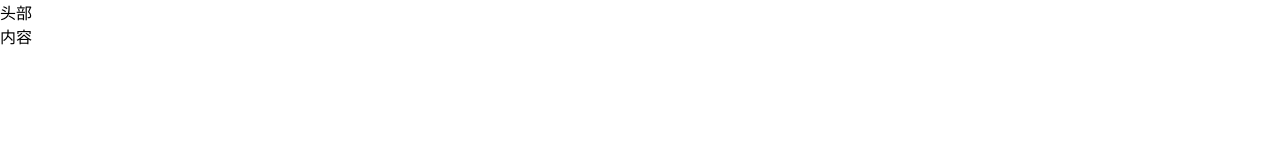
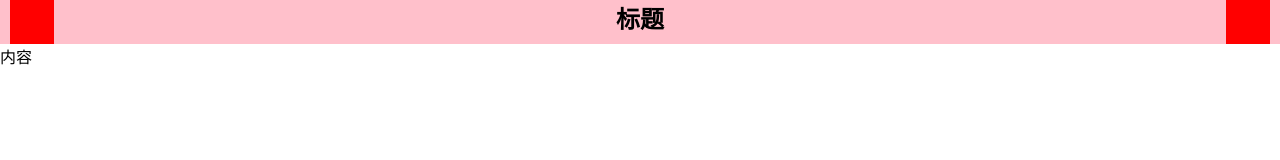
Before and after one commit to xiaodanli/1610B-team, a plain HTML site: page src/index.html in a window 1280 px wide. Drawn offline with Linux system fonts and the light colour scheme.

Commit message:
标题完成

```diff
--- a/src/css/common.css
+++ b/src/css/common.css
@@ -2,4 +2,5 @@
     margin:0;
     padding:0;
     list-style: none;
+    box-sizing: border-box;
 }
--- a/src/css/index.css
+++ b/src/css/index.css
@@ -10,3 +10,20 @@ html,body{
     display: flex;
     flex-direction: column;
 }
+
+header{
+    width:100%;
+    height: 44px;
+    background: pink;
+    text-align: center;
+    display: flex;
+    justify-content: space-between;
+    padding:0 10px;
+}
+
+.left-icon,.right-icon{
+    display: block;
+    width:44px;
+    height: 44px;
+    background: red;
+}
--- a/src/index.html
+++ b/src/index.html
@@ -10,7 +10,11 @@
 </head>
 <body>
     <div class="wrap">
-        <header>头部</header>
+        <header>
+            <span class="left-icon"></span>
+            <h2>标题</h2>
+            <span class="right-icon"></span>
+        </header>
         <div class="con">
             内容
         </div>
```
